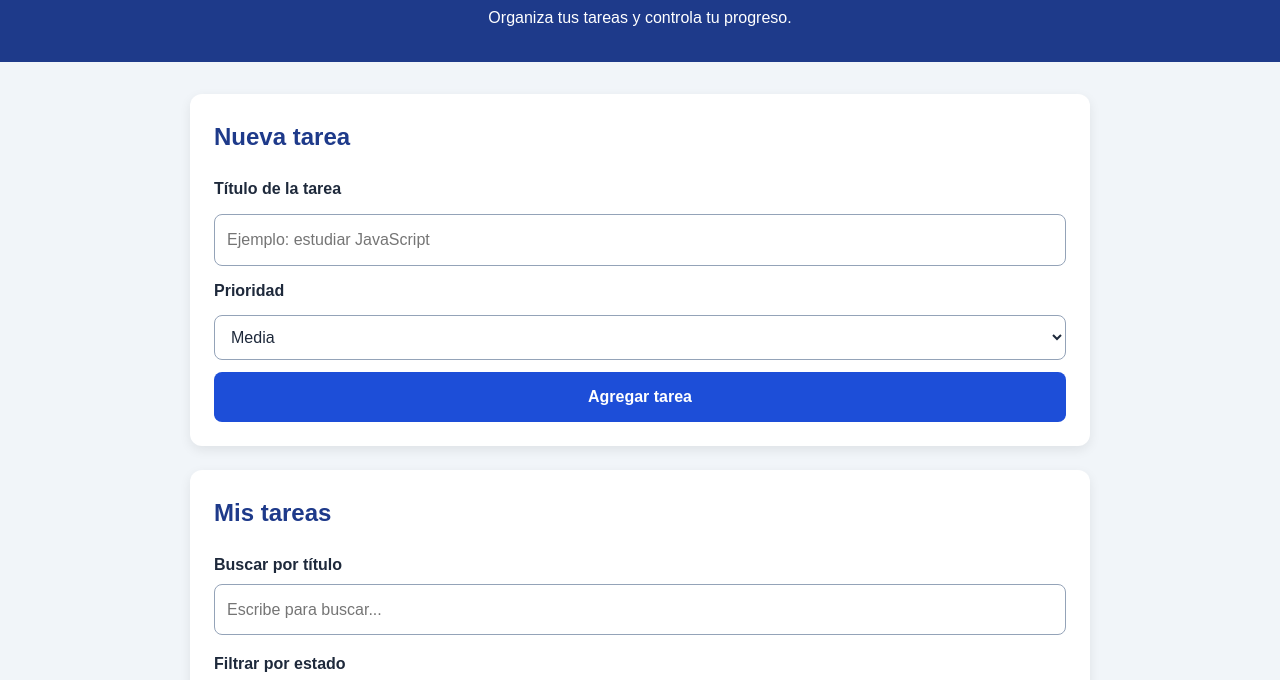
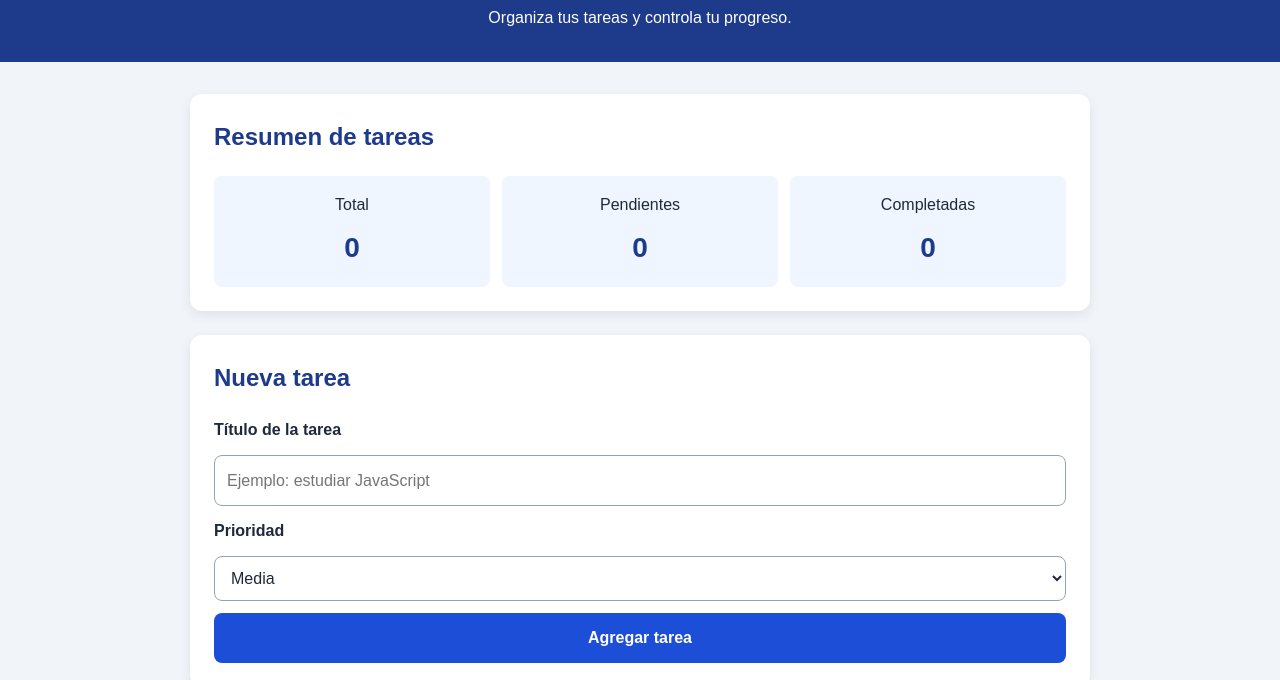
Before and after one commit to kevinrokokegg/taskmanager, a plain HTML site: page index.html in a window 1280 px wide. Shown: the part 93-773 px from the top of the page. Drawn offline with Linux system fonts and the light colour scheme.

Commit message:
Agregar dashboard de metricas con CustomEvent

```diff
--- a/app.js
+++ b/app.js
@@ -1,4 +1,4 @@
-// Elementos del HTML.
+// Elementos de la interfaz.
 const formulario = document.getElementById("formulario-tarea");
 const campoTitulo = document.getElementById("titulo-tarea");
 const campoPrioridad = document.getElementById("prioridad-tarea");
@@ -11,6 +11,10 @@ const campoBusqueda = document.getElementById("buscar-tarea");
 const filtroEstado = document.getElementById("filtro-estado");
 const ordenTareas = document.getElementById("orden-tareas");
 
+const totalTareas = document.getElementById("total-tareas");
+const tareasPendientes = document.getElementById("tareas-pendientes");
+const tareasCompletadas = document.getElementById("tareas-completadas");
+
 // Botón para cancelar la edición.
 const botonCancelar = document.createElement("button");
 botonCancelar.type = "button";
@@ -18,13 +22,12 @@ botonCancelar.textContent = "Cancelar edición";
 botonCancelar.hidden = true;
 formulario.appendChild(botonCancelar);
 
-// Datos de la aplicación.
+// Estado de la aplicación.
 const CLAVE_STORAGE = "taskmanager_tareas";
-
 let tareas = [];
 let idEnEdicion = null;
 
-// Recupera las tareas guardadas en el navegador.
+// Recupera y valida las tareas guardadas.
 function cargarTareas() {
     try {
         const datos = localStorage.getItem(CLAVE_STORAGE);
@@ -60,14 +63,39 @@ function cargarTareas() {
     } catch (error) {
         mensaje.textContent =
             "No se pudieron recuperar las tareas guardadas.";
-
         console.error(error);
     }
 }
 
-// Actualiza la pantalla y guarda los cambios.
+// Emite un evento personalizado con las métricas actuales.
+function notificarCambioTareas() {
+    const total = tareas.length;
+    const completadas = tareas.filter(
+        (tarea) => tarea.completada
+    ).length;
+
+    const evento = new CustomEvent("tareasActualizadas", {
+        detail: {
+            total: total,
+            pendientes: total - completadas,
+            completadas: completadas
+        }
+    });
+
+    document.dispatchEvent(evento);
+}
+
+// El dashboard escucha el evento y actualiza sus números.
+document.addEventListener("tareasActualizadas", (evento) => {
+    totalTareas.textContent = evento.detail.total;
+    tareasPendientes.textContent = evento.detail.pendientes;
+    tareasCompletadas.textContent = evento.detail.completadas;
+});
+
+// Actualiza la interfaz y guarda los cambios.
 function guardarYMostrar(textoMensaje) {
     mostrarTareas();
+    notificarCambioTareas();
 
     try {
         localStorage.setItem(CLAVE_STORAGE, JSON.stringify(tareas));
@@ -76,22 +104,20 @@ function guardarYMostrar(textoMensaje) {
         mensaje.textContent =
             "El cambio se hizo en pantalla, pero no pudo guardarse. " +
             "Se perderá al recargar.";
-
         console.error(error);
     }
 }
 
-// Devuelve el formulario al modo de creación.
+// Restablece el formulario.
 function reiniciarFormulario() {
     idEnEdicion = null;
     formulario.reset();
-
     tituloFormulario.textContent = "Nueva tarea";
     botonGuardar.textContent = "Agregar tarea";
     botonCancelar.hidden = true;
 }
 
-// Carga una tarea en el formulario para editarla.
+// Prepara una tarea para editar.
 function editarTarea(id) {
     const tarea = tareas.find((tarea) => tarea.id === id);
 
@@ -111,7 +137,7 @@ function editarTarea(id) {
     campoTitulo.focus();
 }
 
-// Alterna entre completada y pendiente.
+// Alterna el estado de una tarea.
 function cambiarEstado(id) {
     const tarea = tareas.find((tarea) => tarea.id === id);
 
@@ -128,7 +154,7 @@ function cambiarEstado(id) {
     );
 }
 
-// Elimina la tarea seleccionada.
+// Elimina una tarea.
 function eliminarTarea(id) {
     tareas = tareas.filter((tarea) => tarea.id !== id);
 
@@ -139,7 +165,7 @@ function eliminarTarea(id) {
     guardarYMostrar("Tarea eliminada y cambios guardados.");
 }
 
-// Aplica la búsqueda, el filtro y el ordenamiento.
+// filtra y ordena las tareas visibles.
 function obtenerTareasVisibles() {
     const busqueda = campoBusqueda.value.trim().toLowerCase();
     const estado = filtroEstado.value;
@@ -164,7 +190,6 @@ function obtenerTareasVisibles() {
         baja: 3
     };
 
-    // filter() creó un nuevo arreglo: ordenamos ese resultado.
     tareasVisibles.sort((a, b) => {
         if (orden === "antiguas") {
             return a.fechaCreacion - b.fechaCreacion;
@@ -184,6 +209,7 @@ function obtenerTareasVisibles() {
     return tareasVisibles;
 }
 
+// Dibuja las tareas en el DOM.
 function mostrarTareas() {
     listaTareas.replaceChildren();
 
@@ -255,6 +281,7 @@ function mostrarTareas() {
     });
 }
 
+// Crea una tarea o guarda una edición.
 formulario.addEventListener("submit", (evento) => {
     evento.preventDefault();
 
@@ -287,7 +314,6 @@ formulario.addEventListener("submit", (evento) => {
 
         tarea.titulo = titulo;
         tarea.prioridad = prioridad;
-
         textoMensaje = "Tarea actualizada y guardada.";
     } else {
         tareas.push({
@@ -306,16 +332,19 @@ formulario.addEventListener("submit", (evento) => {
     campoTitulo.focus();
 });
 
+// Cancela la edición.
 botonCancelar.addEventListener("click", () => {
     reiniciarFormulario();
     mensaje.textContent = "Edición cancelada.";
     campoTitulo.focus();
 });
 
+// Eventos de búsqueda, filtro y ordenamiento.
 campoBusqueda.addEventListener("input", mostrarTareas);
 filtroEstado.addEventListener("change", mostrarTareas);
 ordenTareas.addEventListener("change", mostrarTareas);
 
-
+// Inicio de la aplicación.
 cargarTareas();
 mostrarTareas();
+notificarCambioTareas();
--- a/index.html
+++ b/index.html
@@ -9,6 +9,7 @@
     <link rel="stylesheet" href="styles.css">
     <script src="app.js" defer></script>
 </head>
+
 <body>
     <header>
         <h1>TaskManager</h1>
@@ -16,11 +17,33 @@
     </header>
 
     <main>
+        <section aria-labelledby="titulo-dashboard">
+            <h2 id="titulo-dashboard">Resumen de tareas</h2>
+
+            <div class="metricas" aria-live="polite">
+                <p>
+                    Total
+                    <strong id="total-tareas">0</strong>
+                </p>
+
+                <p>
+                    Pendientes
+                    <strong id="tareas-pendientes">0</strong>
+                </p>
+
+                <p>
+                    Completadas
+                    <strong id="tareas-completadas">0</strong>
+                </p>
+            </div>
+        </section>
+
         <section aria-labelledby="titulo-formulario">
             <h2 id="titulo-formulario">Nueva tarea</h2>
 
             <form id="formulario-tarea" novalidate>
                 <label for="titulo-tarea">Título de la tarea</label>
+
                 <input
                     type="text"
                     id="titulo-tarea"
@@ -30,6 +53,7 @@
                 >
 
                 <label for="prioridad-tarea">Prioridad</label>
+
                 <select id="prioridad-tarea" name="prioridad">
                     <option value="alta">Alta</option>
                     <option value="media" selected>Media</option>
@@ -48,6 +72,7 @@
             <div class="controles">
                 <div>
                     <label for="buscar-tarea">Buscar por título</label>
+
                     <input
                         type="search"
                         id="buscar-tarea"
@@ -57,6 +82,7 @@
 
                 <div>
                     <label for="filtro-estado">Filtrar por estado</label>
+
                     <select id="filtro-estado">
                         <option value="todas">Todas</option>
                         <option value="pendientes">Pendientes</option>
@@ -66,10 +92,17 @@
 
                 <div>
                     <label for="orden-tareas">Ordenar tareas</label>
+
                     <select id="orden-tareas">
-                        <option value="recientes">Más recientes primero</option>
-                        <option value="antiguas">Más antiguas primero</option>
-                        <option value="prioridad">Prioridad: alta, media, baja</option>
+                        <option value="recientes">
+                            Más recientes primero
+                        </option>
+                        <option value="antiguas">
+                            Más antiguas primero
+                        </option>
+                        <option value="prioridad">
+                            Prioridad: alta, media, baja
+                        </option>
                     </select>
                 </div>
             </div>
--- a/styles.css
+++ b/styles.css
@@ -1,4 +1,4 @@
-/* Incluye bordes y relleno dentro del tamaño de cada elemento */
+/* Incluye bordes y relleno dentro del tamaño de cada elemento. */
 * {
     box-sizing: border-box;
 }
@@ -46,6 +46,29 @@ h2 {
     color: #1e3a8a;
 }
 
+/* Panel de métricas. */
+.metricas {
+    display: grid;
+    grid-template-columns: repeat(3, 1fr);
+    gap: 12px;
+}
+
+.metricas p {
+    margin: 0;
+    padding: 16px;
+    background-color: #eff6ff;
+    border-radius: 8px;
+    text-align: center;
+}
+
+.metricas strong {
+    display: block;
+    margin-top: 8px;
+    font-size: 28px;
+    color: #1e3a8a;
+}
+
+/* Formulario de creación y edición. */
 form {
     display: flex;
     flex-direction: column;
@@ -101,29 +124,7 @@ button:focus-visible {
     display: none;
 }
 
-#lista-tareas {
-    list-style: none;
-    padding: 0;
-    margin: 0;
-}
-
-footer {
-    text-align: center;
-    padding: 16px;
-    color: #475569;
-}
-
-/* Ajustes para pantallas pequeñas */
-@media (max-width: 600px) {
-    section {
-        padding: 16px;
-    }
-
-    header h1 {
-        font-size: 28px;
-    }
-}
-/* Espacio entre los controles de búsqueda y filtro */
+/* Búsqueda, filtros y ordenamiento. */
 .controles {
     display: grid;
     gap: 16px;
@@ -135,7 +136,13 @@ footer {
     margin-bottom: 6px;
 }
 
-/* Separación visual entre tareas y botones */
+/* Lista de tareas. */
+#lista-tareas {
+    list-style: none;
+    padding: 0;
+    margin: 0;
+}
+
 #lista-tareas li {
     padding: 16px 0;
     border-bottom: 1px solid #e2e8f0;
@@ -149,3 +156,24 @@ footer {
 #lista-tareas button {
     margin: 4px 8px 4px 0;
 }
+
+footer {
+    text-align: center;
+    padding: 16px;
+    color: #475569;
+}
+
+/* Ajustes para pantallas pequeñas. */
+@media (max-width: 600px) {
+    section {
+        padding: 16px;
+    }
+
+    header h1 {
+        font-size: 28px;
+    }
+
+    .metricas {
+        grid-template-columns: 1fr;
+    }
+}
```
